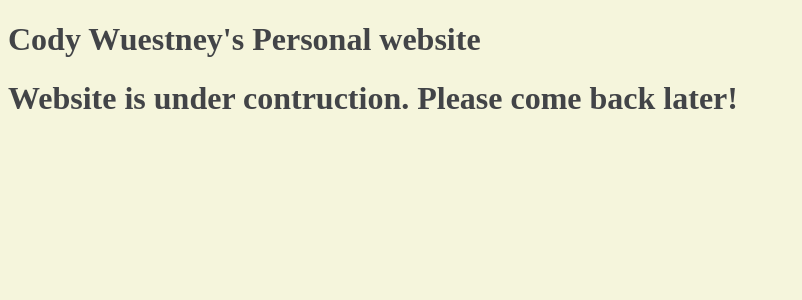
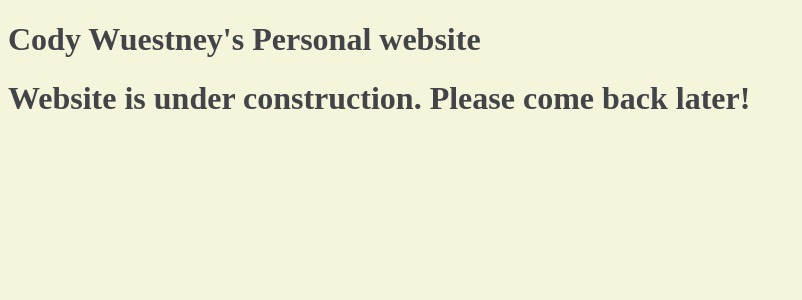
Before and after one commit to codybaroudeur/codybaroudeur.io, a Jekyll site: the page index.html, which Jekyll copies as it is, in a window 1280 px wide. Shown: the top 300 px of the page, without its empty margins (0-802 px from the left). Built offline with Jekyll 4.4.1, drawn with Linux system fonts in a browser that asks for light colours.

Commit message:
Update index.html

```diff
--- a/index.html
+++ b/index.html
@@ -11,7 +11,7 @@
   <body>
 
     <h1 style="color:#424447;">Cody Wuestney's Personal website</h1>
-    <h1 style="color:#424447;">Website is under contruction. Please come back later!</h1>
+    <h1 style="color:#424447;">Website is under construction. Please come back later!</h1>
 
   </body>
 
```
